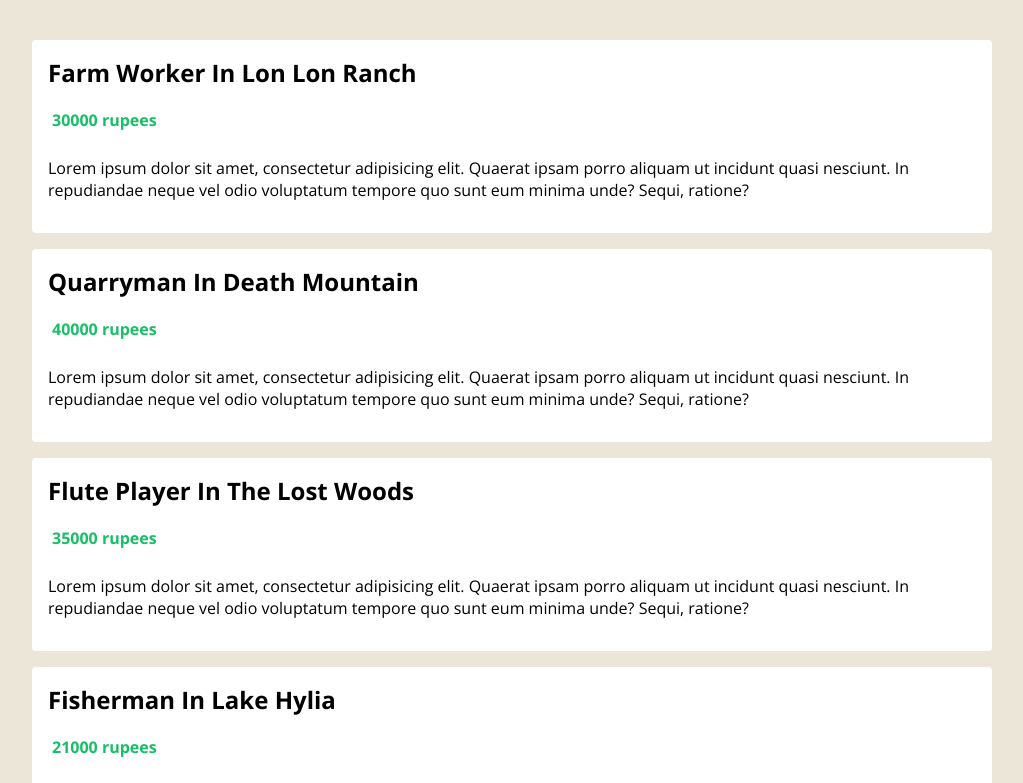
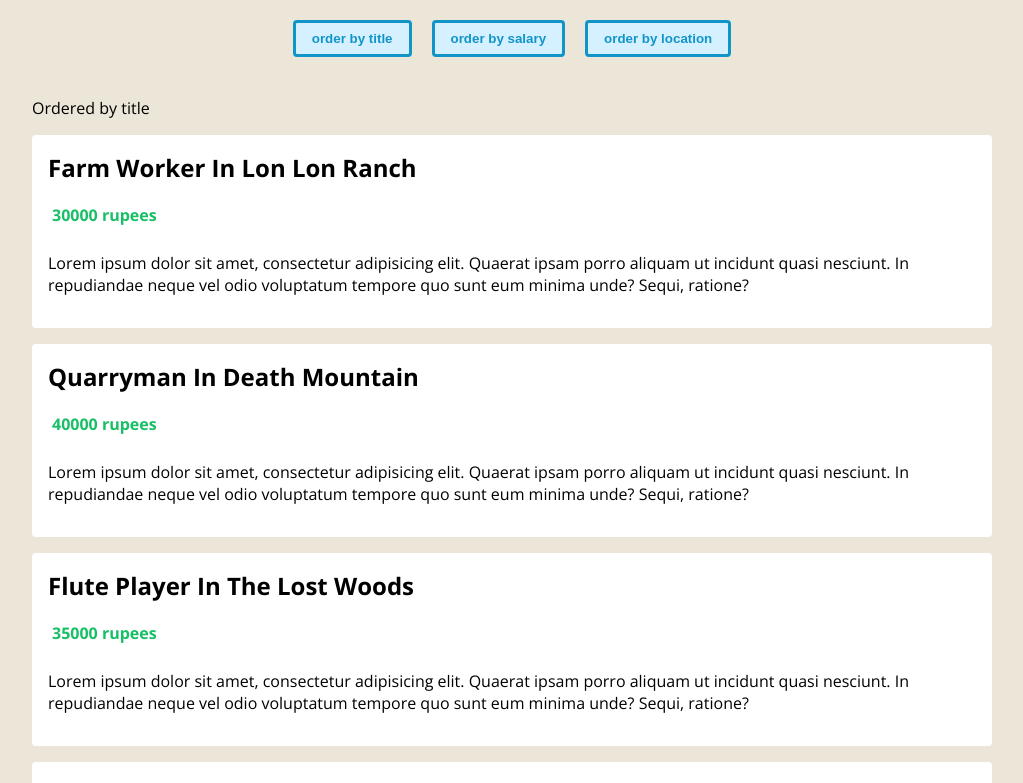
Before and after one commit to onurkantarci/hyrule-jobs, a Vue app: page / in a window 1280 px wide. Shown: the top 783 px of the page, without its empty margins (128-1151 px from the left). Built offline with nearby package versions, Linux system fonts and the light colour scheme.

Commit message:
feat: Create OrderTerm.ts

```diff
--- a/src/App.vue
+++ b/src/App.vue
@@ -1,6 +1,13 @@
 <template>
   <div class="app">
-    <JobList :jobs="jobs" />
+    <header>
+      <div class="order">
+        <button @click="handleClick('title')">order by title</button>
+        <button @click="handleClick('salary')">order by salary</button>
+        <button @click="handleClick('location')">order by location</button>
+      </div>
+    </header>
+    <JobList :jobs="jobs" :order="order" />
   </div>
 </template>
 
@@ -8,6 +15,7 @@
 import { defineComponent, reactive, ref, toRefs } from "vue";
 import JobList from "./components/JobList.vue";
 import Job from "./types/Job";
+import OrderTerm from "./types/OrderTerm";
 
 export default defineComponent({
   name: "App",
@@ -40,10 +48,32 @@
         id: "5",
       },
     ]);
+    const order = ref<OrderTerm>("title");
 
-    return { jobs };
+    const handleClick = (term: OrderTerm) => {
+      order.value = term;
+    };
+
+    return { jobs, handleClick, order };
   },
 });
 </script>
 
-<style></style>
+<style>
+header {
+  text-align: center;
+}
+header .order {
+  margin-top: 20px;
+}
+button {
+  margin: 0 10px;
+  color: #1195c9;
+  border: 3px solid #1195c9;
+  background: #d5f0ff;
+  padding: 8px 16px;
+  border-radius: 4px;
+  cursor: pointer;
+  font-weight: bold;
+}
+</style>
--- a/src/components/JobList.vue
+++ b/src/components/JobList.vue
@@ -1,5 +1,6 @@
 <template>
   <div class="job-list">
+    <p>Ordered by {{ order }}</p>
     <ul>
       <li v-for="job in jobs" :key="job.id">
         <h2>{{ job.title }} in {{ job.location }}</h2>
@@ -22,12 +23,17 @@
 <script lang="ts">
 import { defineComponent, PropType } from "vue";
 import Job from "@/types/Job";
+import OrderTerm from "@/types/OrderTerm";
 
 export default defineComponent({
   props: {
     jobs: {
       required: true,
       type: Array as PropType<Job[]>,
+    },
+    order: {
+      required: true,
+      type: String as PropType<OrderTerm>,
     },
   },
 });
--- /dev/null
+++ b/src/types/OrderTerm.ts
@@ -0,0 +1,3 @@
+type OrderTerm = 'location' | 'title' | 'salary'
+
+export default OrderTerm
```
